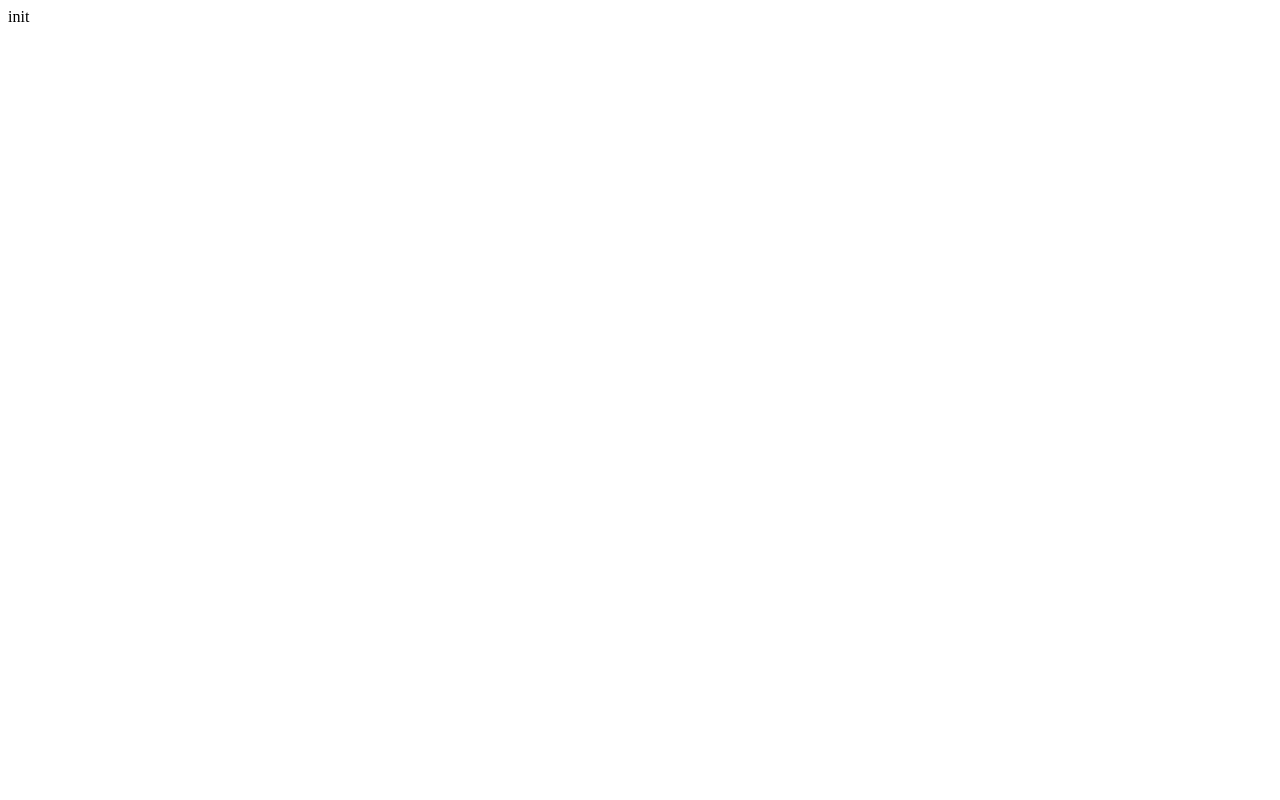
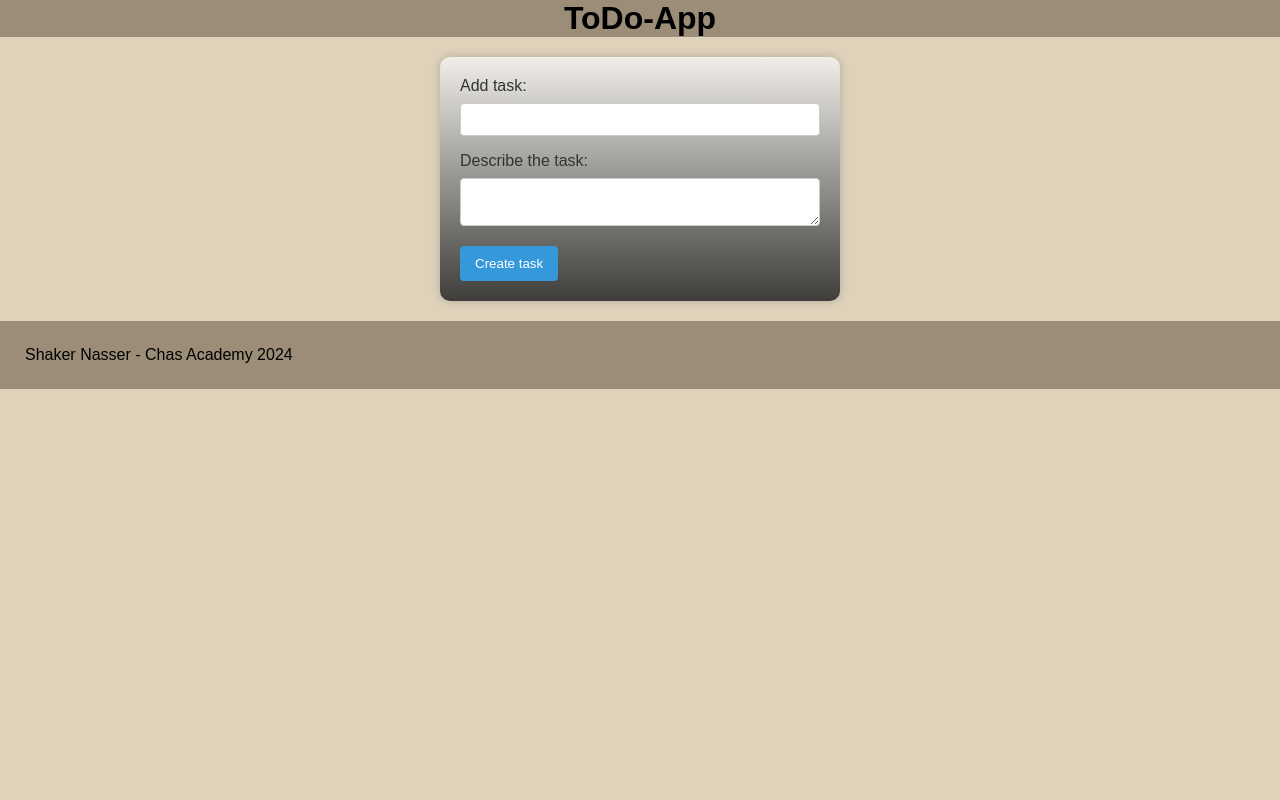
Before and after one commit to ShakerNasser/Todo-app, a PHP site: page / in a window 1280 px wide. Before the commit the page is almost empty. Run offline with PHP 8.4, Linux system fonts and the light colour scheme.

Commit message:
creating form

```diff
--- /dev/null
+++ b/css/styles.css
@@ -0,0 +1,71 @@
+@charset "UTF-8";
+* {
+  margin: 0;
+  padding: 0;
+  box-sizing: border-box;
+  font-family: "poppins", sans-serif;
+}
+
+body {
+  background: rgb(222, 210, 187);
+}
+
+.header {
+  background: rgb(155, 141, 119);
+  text-align: center;
+}
+
+.footer {
+  background: rgb(155, 141, 119);
+  display: flex;
+  position: static;
+  bottom: 0;
+  left: 0;
+  right: 0;
+  padding: 25px;
+  text-align: center;
+}
+
+/* Formulärcontainer */
+form {
+  max-width: 400px;
+  margin: 20px auto;
+  padding: 20px;
+  background: linear-gradient(rgba(245, 245, 245, 0.8), rgba(45, 45, 45, 0.9));
+  border-radius: 10px;
+  box-shadow: 0 0 10px rgba(0, 0, 0, 0.2);
+}
+
+/* Formuläretiketter */
+label {
+  display: block;
+  margin-bottom: 8px;
+  color: #333; /* Färg för etiketter, justera efter behov */
+}
+
+/* Textfält och textområde */
+input[type=text],
+textarea {
+  width: 100%;
+  padding: 8px;
+  margin-bottom: 16px;
+  border: 1px solid #ccc; /* Justera gränsfärgen efter behov */
+  border-radius: 4px;
+  box-sizing: border-box;
+}
+
+/* Knappstil */
+button {
+  background-color: #3498db; /* Färg för knappen, justera efter behov */
+  color: #fff; /* Textfärg för knappen, justera efter behov */
+  padding: 10px 15px;
+  border: none;
+  border-radius: 4px;
+  cursor: pointer;
+  transition: background-color 0.3s ease;
+}
+
+/* Ändra färgen på knappen vid hover */
+button:hover {
+  background-color: #2e86c1; /* Justera hover-färgen efter behov */
+}/*# sourceMappingURL=styles.css.map */
--- /dev/null
+++ b/css/styles.scss
@@ -0,0 +1,77 @@
+@charset "UTF-8";
+
+* {
+  margin: 0;
+  padding: 0;
+  box-sizing: border-box;
+  font-family: "poppins", sans-serif;
+}
+
+body{
+
+    background: rgb(222, 210, 187);
+
+
+}
+
+.header{
+
+    background: rgb(155, 141, 119);
+    text-align: center;
+
+}
+.footer{
+
+    background: rgb(155, 141, 119);
+    display: flex;
+    position: static;
+    bottom: 0;
+    left: 0;
+    right: 0;
+    padding: 25px;
+    text-align: center;
+}
+
+/* Formulärcontainer */
+form {
+    max-width: 400px;
+    margin: 20px auto;
+    padding: 20px;
+    background: linear-gradient(rgba(245, 245, 245, 0.8), rgba(45, 45, 45, 0.9));
+    border-radius: 10px;
+    box-shadow: 0 0 10px rgba(0, 0, 0, 0.2);
+}
+
+/* Formuläretiketter */
+label {
+    display: block;
+    margin-bottom: 8px;
+    color: #333; /* Färg för etiketter, justera efter behov */
+}
+
+/* Textfält och textområde */
+input[type="text"],
+textarea {
+    width: 100%;
+    padding: 8px;
+    margin-bottom: 16px;
+    border: 1px solid #ccc; /* Justera gränsfärgen efter behov */
+    border-radius: 4px;
+    box-sizing: border-box;
+}
+
+/* Knappstil */
+button {
+    background-color: #3498db; /* Färg för knappen, justera efter behov */
+    color: #fff; /* Textfärg för knappen, justera efter behov */
+    padding: 10px 15px;
+    border: none;
+    border-radius: 4px;
+    cursor: pointer;
+    transition: background-color 0.3s ease;
+}
+
+/* Ändra färgen på knappen vid hover */
+button:hover {
+    background-color: #2e86c1; /* Justera hover-färgen efter behov */
+}
--- a/index.php
+++ b/index.php
@@ -1,4 +1,44 @@
+<!DOCTYPE html>
+<html lang="en">
+<head>
+    <meta charset="UTF-8">
+    <meta name="viewport" content="width=device-width, initial-scale=1.0">
+    <title> ToDo-Manager </title>
+    <link rel="stylesheet" href="./css/styles.css">
+</head>
+<body>
+
+<header>
+<h1 class="header"> ToDo-App </h1>
+</header>
+
 <?php
+// Hämta uppgifter från databasen
+// $sql = "SELECT * FROM tasks";
+// $result = $conn->query($sql);
 
-echo "init";
-?>
+// if ($result->num_rows > 0) {
+//     echo "<ul>";
+//     while ($row = $result->fetch_assoc()) {
+//         echo "<li>{$row['title']} - {$row['description']} - Completed: {$row['completed']}</li>";
+//     }
+//     echo "</ul>";
+// } else {
+//     echo "Inga uppgifter hittades.";
+// }
+// ?>
+
+
+<form action="add_task.php" method="post">
+    <label for="title">Add task:</label>
+    <input type="text" name="title" required>
+    <label for="description"> Describe the task:</label>
+    <textarea name="description"></textarea>
+    <button type="submit">Create task</button>
+</form>
+
+
+<Footer class="footer"> Shaker Nasser - Chas Academy 2024 </Footer>
+
+</body>
+</html>
```
Also changed, not shown: create.php (added, +10 -0 lines), README.md (deleted), 1 other file.
